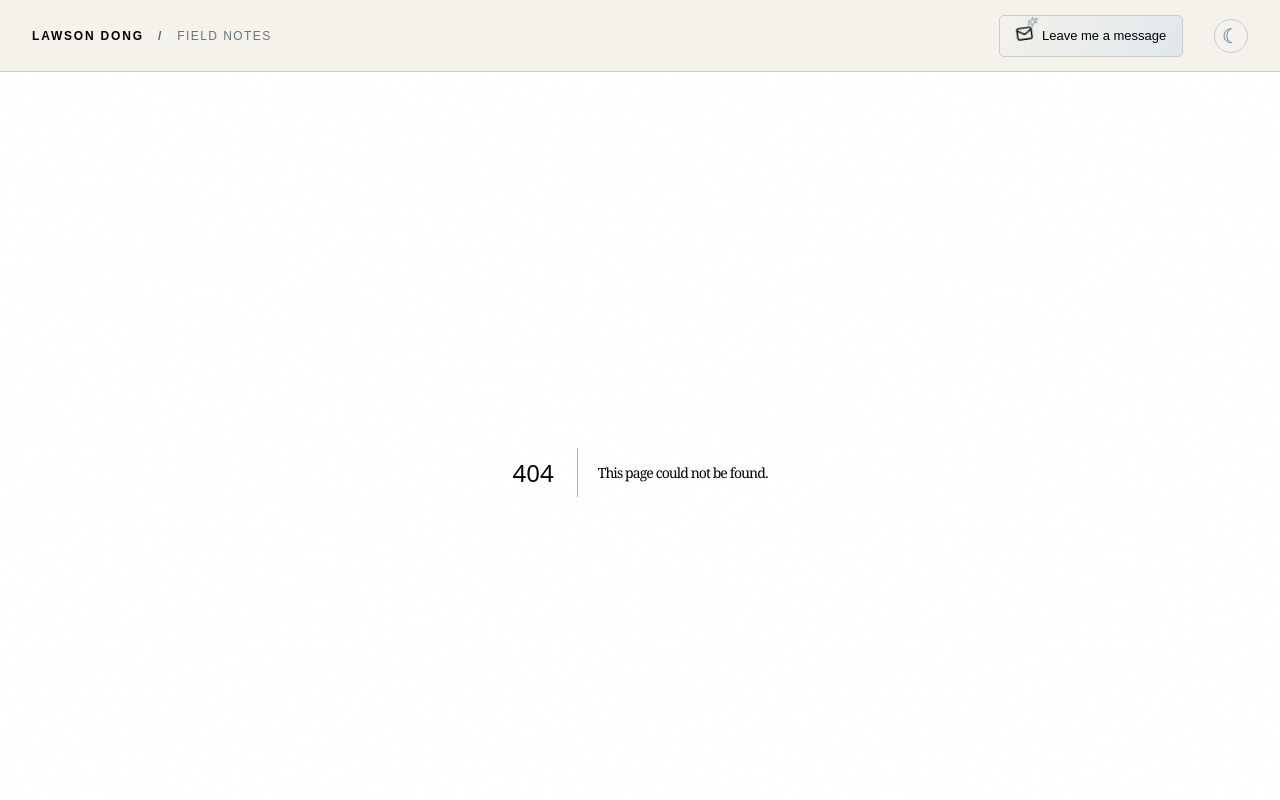
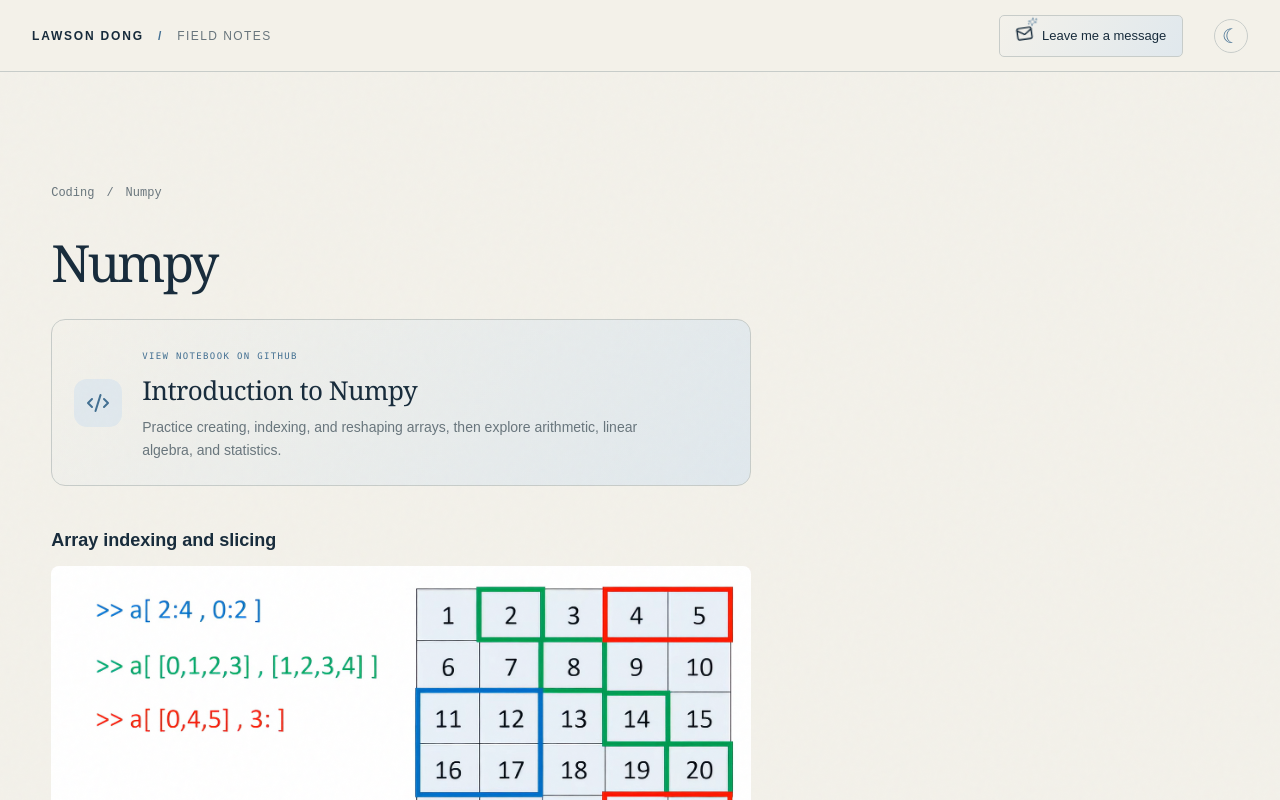
Before and after one commit to Lawson-Dong/personal-website, a Next.js app: page /coding/numpy in a window 1280 px wide. Before the commit this address had no page. Shown: the top 800 px of the page. Built offline with nearby package versions, Linux system fonts and the light colour scheme.

Commit message:
Add Numpy resources to Coding

```diff
--- /dev/null
+++ b/app/coding/numpy/page.tsx
@@ -0,0 +1,46 @@
+import Image from 'next/image';
+import Link from 'next/link';
+import { Code2 } from 'lucide-react';
+import indexingDiagram from '../../../public/images/numpy/array-indexing.png';
+
+export const metadata = {
+  title: 'Numpy',
+  description: 'A hands-on NumPy notebook and a visual reference for array indexing.',
+};
+
+const notebookUrl =
+  'https://github.com/Lawson-Dong/personal-website/blob/main/notebooks/Introduction_to_Numpy.ipynb';
+
+export default function NumpyPage() {
+  return (
+    <main className="section shell">
+      <nav className="science-breadcrumb" aria-label="Breadcrumb">
+        <Link href="/coding">Coding</Link>
+        <span aria-hidden="true">/</span>
+        <span aria-current="page">Numpy</span>
+      </nav>
+      <h1 className="portal-title">Numpy</h1>
+
+      <a className="python-notebook-link" href={notebookUrl} target="_blank" rel="noopener noreferrer">
+        <span className="notebook-code-icon">
+          <Code2 aria-hidden="true" />
+        </span>
+        <div>
+          <span className="eyebrow">VIEW NOTEBOOK ON GITHUB</span>
+          <h2>Introduction to Numpy</h2>
+          <p>Practice creating, indexing, and reshaping arrays, then explore arithmetic, linear algebra, and statistics.</p>
+        </div>
+      </a>
+
+      <figure className="mt-10 max-w-[700px]">
+        <figcaption className="mb-3 text-lg font-semibold">Array indexing and slicing</figcaption>
+        <Image
+          src={indexingDiagram}
+          alt="A 6-by-5 array with three highlighted selections: a 2-by-2 slice, four elements selected by paired row and column indices, and the last two columns of three selected rows."
+          className="h-auto w-full rounded-lg"
+          sizes="(max-width: 760px) 100vw, 700px"
+        />
+      </figure>
+    </main>
+  );
+}
--- a/app/coding/page.tsx
+++ b/app/coding/page.tsx
@@ -12,6 +12,11 @@ export default function Coding() {
         <span className="eyebrow">01 / PYTHON</span>
         <h2>Python Foundation</h2>
         <span className="portal-card-link">Open Python Foundation</span>
+      </Link>
+      <Link className="portal-card" href="/coding/numpy">
+        <h2>Numpy</h2>
+        <p>An introductory notebook and a visual guide to array indexing.</p>
+        <span className="portal-card-link">Explore Numpy</span>
       </Link>
       <Link className="portal-card" href="/coding/linux">
         <span className="eyebrow">02 / LINUX</span>
```
Also changed, not shown: public/images/numpy/array-indexing.png (added), 1 other file (tests, documents, lock files or other folders).
